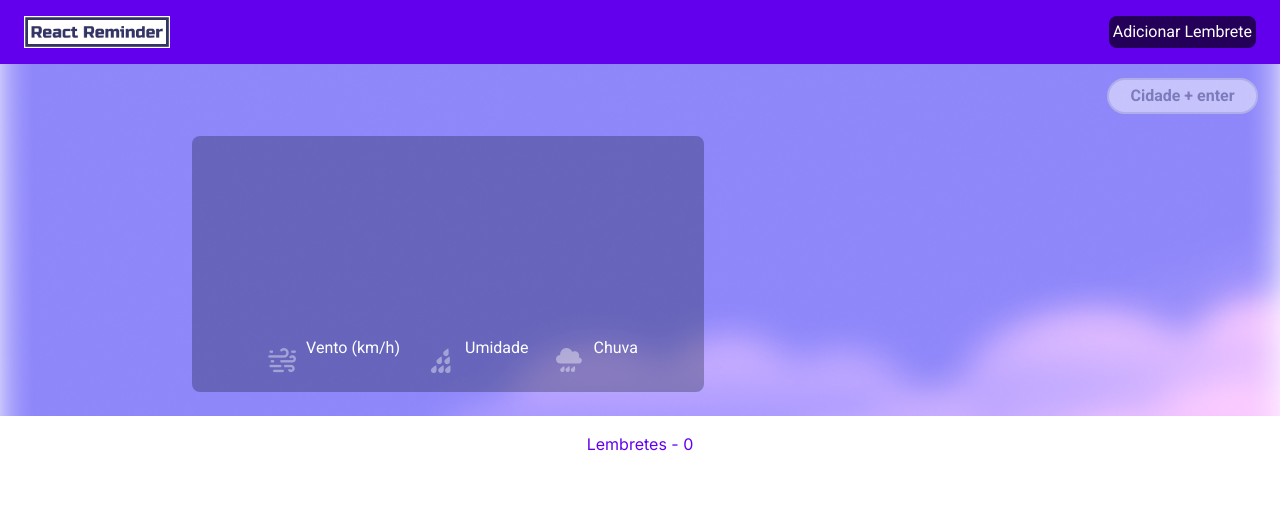
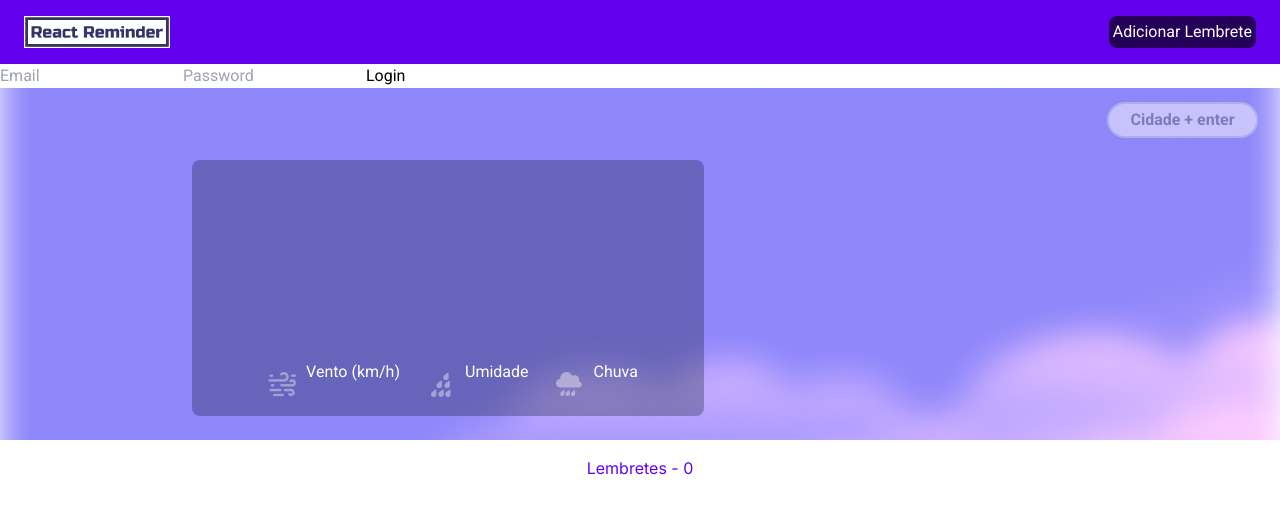
Before and after one commit to eduhorta/reactreminder, a React (Vite) app: page / in a window 1280 px wide. Shown: the top 514 px of the page. Built offline with nearby package versions, Linux system fonts and the light colour scheme.

Commit message:
1st commit

```diff
--- a/package.json
+++ b/package.json
@@ -9,6 +9,7 @@
   },
   "dependencies": {
     "axios": "1.3.4",
+    "firebase": "9.19.1",
     "react": "18.2.0",
     "react-dom": "18.2.0"
   },
--- a/src/App.tsx
+++ b/src/App.tsx
@@ -3,6 +3,7 @@ import Header from './components/Header/Header';
 import Hero from './components/Hero/Hero';
 import StickyNotes from './components/StickyNotes/StickyNotes';
 import NotesContext from './hooks/notesContext';
+import Auth from './components/Auth/auth';
 
 interface NotesProps {
   title: string;
@@ -23,6 +24,7 @@ function App() {
   return (
     <NotesContext.Provider value={{ notes, setNotes }}>
       <Header />
+      <Auth />
       <Hero />
       <StickyNotes />
     </NotesContext.Provider>
--- /dev/null
+++ b/src/components/Auth/auth.tsx
@@ -0,0 +1,41 @@
+import React, { useState } from 'react';
+import { getAuth, signInWithEmailAndPassword } from 'firebase/auth';
+
+const Auth: React.FC = () => {
+  const [email, setEmail] = useState('');
+  const [password, setPassword] = useState('');
+
+  const handleLogin = async () => {
+    try {
+      const auth = getAuth();
+      const userCredential = await signInWithEmailAndPassword(
+        auth,
+        email,
+        password,
+      );
+      console.log(userCredential);
+    } catch (error) {
+      console.log(error);
+    }
+  };
+
+  return (
+    <div>
+      <input
+        type="email"
+        placeholder="Email"
+        value={email}
+        onChange={(e) => setEmail(e.target.value)}
+      />
+      <input
+        type="password"
+        placeholder="Password"
+        value={password}
+        onChange={(e) => setPassword(e.target.value)}
+      />
+      <button onClick={handleLogin}>Login</button>
+    </div>
+  );
+};
+
+export default Auth;
--- a/src/components/Button/Button.tsx
+++ b/src/components/Button/Button.tsx
@@ -1,5 +1,3 @@
-import React from 'react';
-
 interface ButtonProps {
   title: string;
   onClick?: () => void;
--- a/src/components/Hero/Hero.tsx
+++ b/src/components/Hero/Hero.tsx
@@ -149,7 +149,11 @@ function Hero() {
 
           <div className="m-2 flex justify-center space-x-4">
             <div className="mx-auto block lg:flex">
-              <img className="my-2 mx-auto h-8 lg:mx-2" src={`${WindIcon}`} />
+              <img
+                className="my-2 mx-auto h-8 lg:mx-2"
+                alt="imagem1"
+                src={`${WindIcon}`}
+              />
               <div>
                 <h4 className="hidden text-center text-white lg:block">
                   Vento (km/h)
@@ -164,6 +168,7 @@ function Hero() {
             <div className="block lg:flex">
               <img
                 className="my-2 mx-auto h-8 lg:mx-2"
+                alt="imagem2"
                 src={`${HumidityIcon}`}
               />
               <div>
@@ -180,6 +185,7 @@ function Hero() {
             <div className="block lg:flex">
               <img
                 className="my-2 mx-auto h-8 text-white lg:mx-2"
+                alt="imagem3"
                 src={`${RainProbIcon}`}
               />
               <div>
--- a/src/components/NewStickyModal/NewStickyModal.tsx
+++ b/src/components/NewStickyModal/NewStickyModal.tsx
@@ -50,6 +50,7 @@ function NewStickyModal({ onClose }: NewStickyModalProps) {
               <label className="mb-2 block font-bold text-gray-700">Nota</label>
               <textarea
                 className="focus:shadow-outline w-full resize-none rounded-md border py-2 px-3 leading-tight text-gray-700 focus:outline-none"
+                placeholder="teste"
                 rows={3}
                 onChange={(event) => setStickyNote(event.target.value)}
                 required
--- /dev/null
+++ b/src/firebase/firebase.ts
@@ -0,0 +1,15 @@
+import { initializeApp } from 'firebase/app';
+import { getAuth } from 'firebase/auth';
+
+const firebaseConfig = {
+  apiKey: 'AIzaSyDOyadP0pHCVJuZHBc5zs_FFPwZ-f-LfzQ',
+  authDomain: 'reactreminder-f5e3b.firebaseapp.com',
+  projectId: 'reactreminder-f5e3b',
+  storageBucket: 'reactreminder-f5e3b.appspot.com',
+  messagingSenderId: '744711489053',
+  appId: '1:744711489053:web:6dbf6d6aa2c5f3f9ab68f4',
+  measurementId: 'G-JLBY57EY7V',
+};
+
+const app = initializeApp(firebaseConfig);
+const auth = getAuth(app);
--- a/tsconfig.json
+++ b/tsconfig.json
@@ -19,5 +19,5 @@
       "@/*": ["./src/*"]
     }
   },
-  "include": ["./src"]
+  "include": ["./src", "firebase.d.ts"]
 }
```
Also changed, not shown: .eslintrc.js, 1 other file (tests, documents, lock files or other folders).
